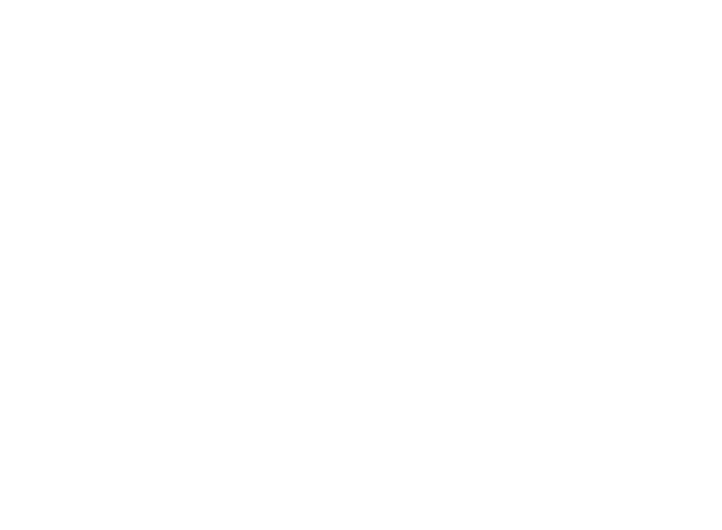
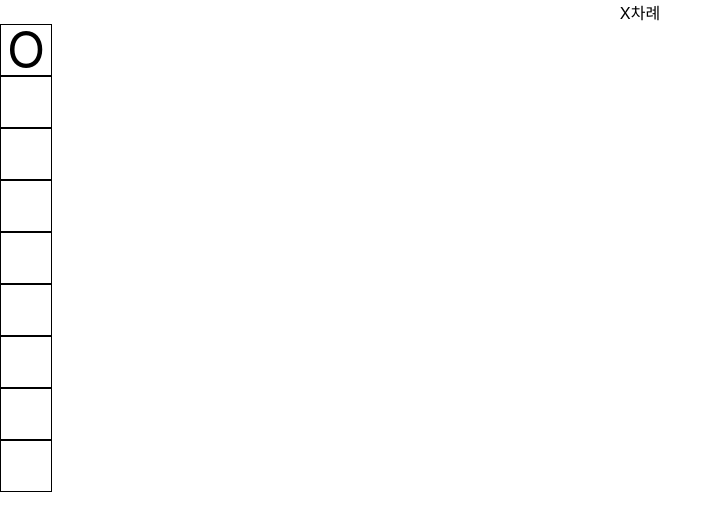
Before and after one commit to Lee-jeong-wook/ts-TicTactoe, a React (Create React App) app: page / in a window 1280 px wide. Shown: the top 530 px of the page, without its empty margins (0-722 px from the left). Built offline with nearby package versions, Linux system fonts and the light colour scheme.

Commit message:
클릭하면 턴에 따라 변경

```diff
--- a/src/components/TicItems.tsx
+++ b/src/components/TicItems.tsx
@@ -1,7 +1,23 @@
-export const TicItems = () => {
-    return(
-        <>
+import { useState } from "react";
+import styled from "styled-components";
 
-        </>
-    )
+interface TicItemsProps {
+  value: number;
+  onClick: () => void;
 }
+
+export const TicItems: React.FC<TicItemsProps> = ({ value, onClick }) => {
+  return (
+    <StyledItem onClick={onClick}>
+      {!value ? "" : value === 1 ? "O" : "X"}
+    </StyledItem>
+  );
+};
+
+const StyledItem = styled.div`
+  font-size: 50px;
+  line-height: 50px;
+  width: 50px;
+  height: 50px;
+  border: 1px solid #000;
+`;
--- a/src/components/TicScreen.tsx
+++ b/src/components/TicScreen.tsx
@@ -1,9 +1,36 @@
-import { TicItems } from "./TicItems"
+import React, { useEffect, useState } from "react";
+import { TicItems } from "./TicItems";
 
-export const TicScreen = () => {
-    return(
-        <>
-            <TicItems />
-        </>
-    )
-}
+export const TicScreen: React.FC = () => {
+  const [items, setItems] = useState<number[]>([1, 0, 0, 0, 0, 0, 0, 0, 0]);
+  const [turn, setTurn] = useState<boolean>(false);
+
+  useEffect(() => {
+    setTurn(!turn);
+  }, [items]);
+
+  const clickHandler = (idx: number) => {
+    if (turn) {
+      setItems((prevItems) => {
+        const tmpArr = [...prevItems];
+        tmpArr[idx] = 1;
+        return tmpArr;
+      });
+    } else {
+      setItems((prevItems) => {
+        const tmpArr = [...prevItems];
+        tmpArr[idx] = 2;
+        return tmpArr;
+      });
+    }
+  };
+
+  return (
+    <>
+      <span>{turn ? "X" : "O"}차례</span>
+      {items.map((element, idx) => (
+        <TicItems key={idx} value={items[idx]} onClick={() => clickHandler(idx)} />
+      ))}
+    </>
+  );
+};
```
